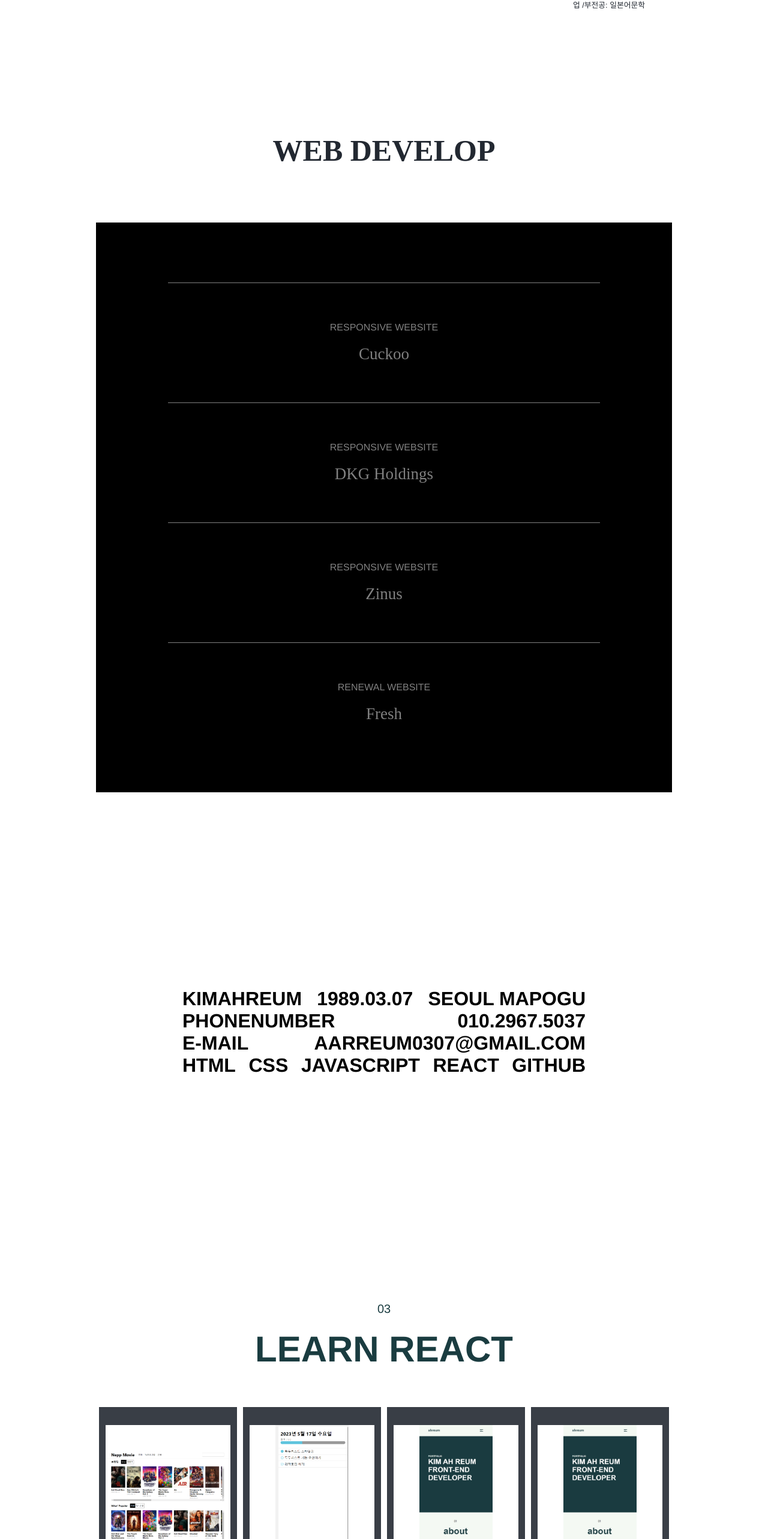
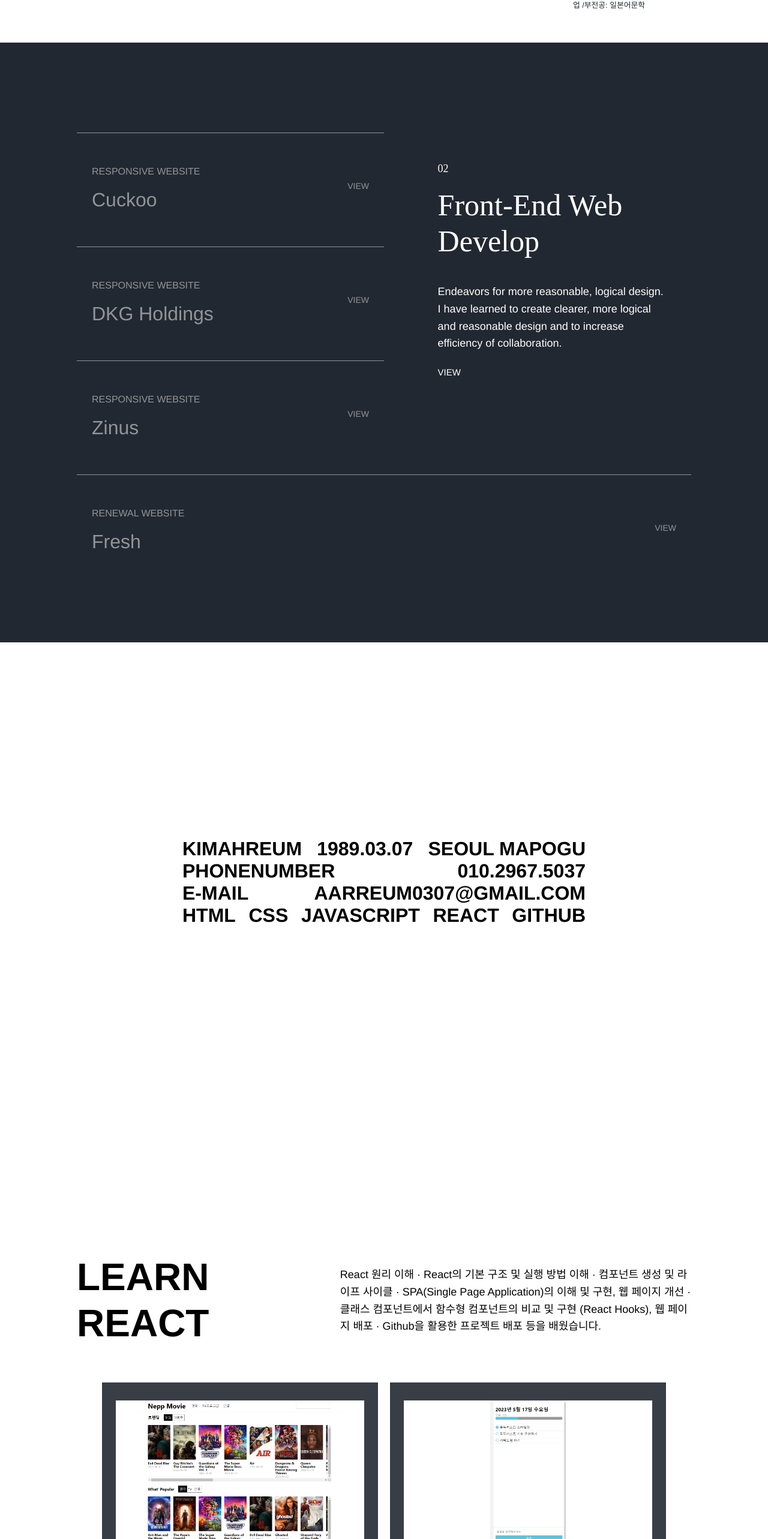
Before and after one commit to KimAhR/aarreumkim, a React (Create React App) app: page / in a window 1280 px wide. Shown: the part 2129-4695 px from the top of the page at 60% size. Built offline with nearby package versions, Linux system fonts and the light colour scheme.

Commit message:
0518 수정

```diff
--- a/src/layouts/main/footer/Footer.jsx
+++ b/src/layouts/main/footer/Footer.jsx
@@ -85,7 +85,7 @@ export default Footer;
 const Container = styled.div`
   width: 100%;
   height: 800px;
-  margin-top: 200px;
+  margin-top: 400px;
 
   background-color: #222831;
   @media ${({ theme }) => theme.device.laptop} {
--- a/src/layouts/main/section/SectionDevelop.jsx
+++ b/src/layouts/main/section/SectionDevelop.jsx
@@ -6,19 +6,25 @@ function SectionDevelop() {
 
   return (
     <Container id="develop">
+      {hover && <BgImg src={process.env.PUBLIC_URL + hover} alt="cuckoo"></BgImg>}
       <Wrap>
-        {hover && <BgImg src={process.env.PUBLIC_URL + hover} alt="cuckoo"></BgImg>}
         <Content>
           <Title>
-            {/* <h3>02</h3> */}
-            <h2>WEB DEVELOP</h2>
+            <h4>02</h4>
+            <h2>Front-End Web Develop</h2>
+            <h3>Endeavors for more reasonable, logical design. I have learned to create clearer, more logical and reasonable design and to increase efficiency of collaboration.</h3>
+            <View>
+              <a href="main">VIEW</a>
+            </View>
           </Title>
           <ContentList>
             <li onMouseOver={() => setHover("/img/main_bg01.jpg")} onMouseOut={() => setHover(null)}>
               <ListTitle>
                 <h3>RESPONSIVE WEBSITE</h3>
                 <h2>Cuckoo</h2>
-
+                <HoverWrap>
+                  <h4>VIEW</h4>
+                </HoverWrap>
                 <a href="https://kimahr.github.io/clonecoding/class/cuckoo"></a>
               </ListTitle>
             </li>
@@ -26,7 +32,9 @@ function SectionDevelop() {
               <ListTitle>
                 <h3>RESPONSIVE WEBSITE</h3>
                 <h2>DKG Holdings</h2>
-
+                <HoverWrap>
+                  <h4>VIEW</h4>
+                </HoverWrap>
                 <a href="https://kimahr.github.io/clonecoding/class/DKG"></a>
               </ListTitle>
             </li>
@@ -34,7 +42,9 @@ function SectionDevelop() {
               <ListTitle>
                 <h3>RESPONSIVE WEBSITE</h3>
                 <h2>Zinus</h2>
-
+                <HoverWrap>
+                  <h4>VIEW</h4>
+                </HoverWrap>
                 <a href="https://kimahr.github.io/clonecoding/class/zinus"></a>
               </ListTitle>
             </li>
@@ -42,7 +52,9 @@ function SectionDevelop() {
               <ListTitle>
                 <h3>RENEWAL WEBSITE</h3>
                 <h2>Fresh</h2>
-
+                <HoverWrap>
+                  <h4>VIEW</h4>
+                </HoverWrap>
                 <a href="https://kimahr.github.io/clonecoding/fresh"></a>
               </ListTitle>
             </li>
@@ -56,10 +68,22 @@ function SectionDevelop() {
 export default SectionDevelop;
 
 const Container = styled.div`
+  position: relative;
   width: 100%;
-  height: 950px;
-  margin-top: 300px;
+  height: 1000px;
+  /* margin: 0 auto; */
+  background: ${({ theme }) => theme.colors.black_color};
 
+  @media ${({ theme }) => theme.device.tablet} {
+    width: 100%;
+    height: 1000px;
+    margin-top: 500px;
+  }
+  @media ${({ theme }) => theme.device.mobile} {
+    width: 100%;
+    height: 770px;
+    margin-top: 650px;
+  }
   @media only screen and (max-width: 600px) {
     width: 100%;
     height: 800px;
@@ -73,7 +97,7 @@ const BgImg = styled.img`
   left: 0;
   width: 100%;
   height: 100%;
-  opacity: 0.3;
+  opacity: 0.2;
 
   overflow: hidden;
   z-index: 1;
@@ -82,10 +106,7 @@ const BgImg = styled.img`
 const Wrap = styled.div`
   position: relative;
   width: 100%;
-  max-width: 75%;
   height: 100%;
-  margin: 0 auto;
-  background: #000;
 `;
 
 const Content = styled.div`
@@ -95,8 +116,8 @@ const Content = styled.div`
   left: 0;
   width: 100%;
   height: 100%;
-
   @media ${({ theme }) => theme.device.mobile} {
+    top: -50px;
   }
   @media only screen and (max-width: 600px) {
   }
@@ -105,62 +126,215 @@ const Content = styled.div`
 const Title = styled.div`
   z-index: 2;
   position: absolute;
-  top: -150px;
+  top: 0;
+  right: 0;
+  margin-left: 50px;
+  width: 43%;
+  padding-top: 100px;
+  @media ${({ theme }) => theme.device.laptop} {
+    z-index: 2;
+    position: absolute;
+    top: 0;
+    right: 0;
+    margin-left: 50px;
+    width: 43%;
+    padding-top: 200px;
+  }
+  @media ${({ theme }) => theme.device.tablet} {
+    z-index: 2;
+    position: absolute;
+    top: 0;
+    right: 0;
+    margin-left: 50px;
+    width: 43%;
+    padding-top: 100px;
+  }
+  @media ${({ theme }) => theme.device.mobile} {
+    z-index: 2;
+    position: absolute;
+    top: -450px;
     right: 10%;
     width: 100%;
     max-width: 80%;
+    padding-top: 100px;
     text-align: center;
+  }
+  @media only screen and (max-width: 600px) {
+  }
 
   h4 {
+    font-weight: 400;
+    color: #fff;
+    font-size: 20px;
+    @media ${({ theme }) => theme.device.laptop} {
+      font-family: "Montserrat";
+      font-weight: 500;
+      color: #fff;
+      font-size: 18px;
+    }
+    @media ${({ theme }) => theme.device.tablet} {
+      font-family: "Montserrat";
+      font-weight: 500;
+      color: #fff;
+      font-size: 18px;
+    }
+    @media ${({ theme }) => theme.device.mobile} {
       font-family: "Montserrat";
       font-weight: 500;
       color: ${({ theme }) => theme.colors.black_color};
       font-size: 18px;
     }
+  }
+
   h2 {
+    width: 60%;
+    font-weight: ${({ theme }) => theme.fonts.weightRegular};
+    color: ${({ theme }) => theme.colors.white_color};
+    font-size: 60px;
+    margin-top: 20px;
+    line-height: 120%;
+    @media ${({ theme }) => theme.device.laptop} {
+      width: 70%;
+      font-family: "Montserrat";
+      font-weight: 500;
+      color: #fff;
+      font-size: 50px;
+      margin-top: 20px;
+      line-height: 120%;
+    }
+    @media ${({ theme }) => theme.device.tablet} {
+      width: 70%;
+      font-family: "Montserrat";
+      font-weight: 500;
+      color: #fff;
+      font-size: 50px;
+      margin-top: 20px;
+      line-height: 120%;
+    }
+    @media ${({ theme }) => theme.device.mobile} {
       display: inline-block;
       width: 100%;
       font-family: "Montserrat";
       font-weight: 700;
       color: ${({ theme }) => theme.colors.black_color};
       font-size: 50px;
-
+      margin-top: 20px;
       line-height: 120%;
     }
+    @media only screen and (max-width: 600px) {
+    }
+  }
   h3 {
+    width: 50%;
+    font-weight: ${({ theme }) => theme.fonts.weightRegular};
+    color: ${({ theme }) => theme.colors.white_color};
+    font-size: ${({ theme }) => theme.fonts.fontSemiMedium};
+    line-height: 160%;
+    margin-top: 40px;
+    @media ${({ theme }) => theme.device.laptop} {
+      width: 70%;
+
+      font-weight: 500;
+      color: #fff;
+      font-size: 18px;
+      line-height: 160%;
+      margin-top: 40px;
+    }
+    @media ${({ theme }) => theme.device.tablet} {
+      width: 70%;
+      font-weight: 500;
+      color: #fff;
+      font-size: 18px;
+      line-height: 160%;
+      margin-top: 40px;
+    }
+    @media ${({ theme }) => theme.device.mobile} {
       display: inline-block;
       width: 100%;
       font-weight: 500;
       color: ${({ theme }) => theme.colors.black_color};
       font-size: 18px;
       line-height: 160%;
+      margin-top: 40px;
+    }
+    @media only screen and (max-width: 600px) {
+    }
+  }
+`;
+
+const View = styled.div`
+  z-index: 3;
+  position: absolute;
+  bottom: -50px;
+  left: 0;
+  display: inline-block;
+  width: auto;
+  height: 25px;
+  /* background: red; */
+  margin-top: 40px;
+  @media ${({ theme }) => theme.device.mobile} {
+    /* z-index: 3;
+    position: relative;
+    display: inline-block;
+    height: 25px;
+    /* background: red; */
+
+    display: none;
+  }
+
+  a {
+    z-index: 2;
+    position: relative;
+    display: inline-block;
+    width: 100%;
+    height: 100%;
+    font-weight: 500;
+    color: #fff;
+    font-size: 15px;
+    transition: all 0.3s;
+    @media ${({ theme }) => theme.device.mobile} {
+      text-align: center;
+      z-index: 2;
+      position: relative;
+      display: inline-block;
+      width: 100%;
+      height: 100%;
+      font-weight: 500;
+      color: #000;
+      font-size: 15px;
+      transition: all 0.3s;
+    }
   }
 `;
 
 const ContentList = styled.ul`
   width: 100%;
-  max-width: 75%;
+  max-width: 74%;
   margin: 0 auto;
   height: 100%;
-  padding-top: 100px;
+  padding-top: 150px;
+
+  @media ${({ theme }) => theme.device.laptop} {
+    width: 100%;
+    max-width: 80%;
+  }
+  @media ${({ theme }) => theme.device.tablet} {
+    padding-top: 120px;
+  }
+  @media ${({ theme }) => theme.device.mobile} {
+    margin-top: 50px;
+  }
 
   li {
     border-top: 1px solid #fff;
-    width: 100%;
-    height: 200px;
+    width: 50%;
+    height: 190px;
     opacity: 0.5;
-    display: flex;
-    flex-direction: column;
-    justify-content: center;
-    align-items: center;
-
     &:hover {
       opacity: 1;
     }
-
     &:last-child {
       width: 100%;
-    }
     }
     a {
       position: absolute;
@@ -169,21 +343,61 @@ const ContentList = styled.ul`
       width: 100%;
       height: 100%;
     }
+    @media ${({ theme }) => theme.device.mobile} {
+      border-top: 1px solid #fff;
+      width: 100%;
+      height: 150px;
+      opacity: 0.5;
+    }
+  }
 `;
 
 const ListTitle = styled.div`
   position: relative;
+  padding-top: 55px;
+  padding-left: 25px;
 
+  @media ${({ theme }) => theme.device.mobile} {
+    position: relative;
+    padding-top: 40px;
+    padding-left: 0;
     text-align: center;
+  }
 
   /* color: #fff; */
 
   h3 {
+    font-weight: ${({ theme }) => theme.fonts.weightSemiRegular};
+    color: ${({ theme }) => theme.colors.white_color};
+    font-size: ${({ theme }) => theme.fonts.fontSmall};
+    @media ${({ theme }) => theme.device.mobile} {
       font-weight: 500;
       color: #fff;
       font-size: 16px;
     }
+  }
   h2 {
+    padding-top: 20px;
+    font-weight: ${({ theme }) => theme.fonts.weightSemiRegular};
+    color: ${({ theme }) => theme.colors.white_color};
+    font-size: ${({ theme }) => theme.fonts.fontMediumLarge};
+    @media ${({ theme }) => theme.device.laptop} {
+      padding-top: 20px;
+
+      font-weight: 500;
+      color: #fff;
+      font-size: 32px;
+      display: inline-block;
+    }
+    @media ${({ theme }) => theme.device.tablet} {
+      padding-top: 20px;
+      font-family: "Montserrat";
+      font-weight: 500;
+      color: #fff;
+      font-size: 32px;
+      display: inline-block;
+    }
+    @media ${({ theme }) => theme.device.mobile} {
       padding-top: 20px;
       font-family: "Montserrat";
       font-weight: 500;
@@ -191,4 +405,23 @@ const ListTitle = styled.div`
       font-size: 27px;
       display: inline-block;
     }
+  }
 `;
+
+const HoverWrap = styled.div`
+  margin-top: -50px;
+  padding-right: 25px;
+  display: flex;
+  justify-content: flex-end;
+
+  h4 {
+    font-weight: 500;
+    color: #fff;
+    font-size: 14px;
+    transition: all 0.3s;
+
+    @media ${({ theme }) => theme.device.mobile} {
+      display: none;
+    }
+  }
+`;
--- a/src/layouts/main/section/SectionProject.jsx
+++ b/src/layouts/main/section/SectionProject.jsx
@@ -31,8 +31,11 @@ function SectionProject() {
     <Container id="project">
       <TitleWrap>
         <Title>
-          <h4>03</h4>
           <h2>LEARN REACT</h2>
+          <h3>
+            React 원리 이해 · React의 기본 구조 및 실행 방법 이해 · 컴포넌트 생성 및 라이프 사이클 · SPA(Single Page Application)의 이해 및 구현, 웹 페이지 개선 · 클래스 컴포넌트에서 함수형 컴포넌트의
+            비교 및 구현 (React Hooks), 웹 페이지 배포 · Github을 활용한 프로젝트 배포 등을 배웠습니다.
+          </h3>
         </Title>
       </TitleWrap>
       <Wrap>
@@ -78,11 +81,6 @@ function SectionProject() {
             </a>
           </Content04>
         </ContentWrap>
-        <p>
-          {" "}
-          React 원리 이해 · React의 기본 구조 및 실행 방법 이해 · 컴포넌트 생성 및 라이프 사이클 · SPA(Single Page Application)의 이해 및 구현, 웹 페이지 개선 · 클래스 컴포넌트에서 함수형 컴포넌트의
-          비교 및 구현 (React Hooks), 웹 페이지 배포 · Github을 활용한 프로젝트 배포 등을 배웠습니다.
-        </p>
       </Wrap>
     </Container>
   );
@@ -92,8 +90,8 @@ export default SectionProject;
 
 const Container = styled.div`
   width: 100%;
-  height: 900px;
-  margin-top: 200px;
+  height: 1100px;
+
   @media only screen and (max-width: 768px) {
     width: 100%;
     height: 1500px;
@@ -104,56 +102,82 @@ const Container = styled.div`
 const Wrap = styled.div`
   position: relative;
   width: 100%;
-  max-width: 75%;
+
   height: 100%;
   margin: 0 auto;
 `;
 
 const TitleWrap = styled.div`
+  z-index: 2;
+
   width: 100%;
   max-width: 75%;
   margin: 0 auto;
+  padding-top: 100px;
+  display: flex;
+  justify-content: space-between;
+
+  @media ${({ theme }) => theme.device.laptop} {
+    z-index: 2;
+    position: relative;
+
+    width: 100%;
+    max-width: 80%;
+    margin: 0 auto;
+    padding-top: 200px;
+    display: flex;
+    justify-content: space-between;
+  }
+  @media ${({ theme }) => theme.device.tablet} {
+    width: 100%;
+    max-width: 80%;
+    display: flex;
+    justify-content: space-between;
+  }
+  @media ${({ theme }) => theme.device.mobile} {
+    display: flex;
+    flex-direction: column;
+    padding-top: 100px;
+  }
 `;
 
 const Title = styled.div`
-  width: 50%;
-  margin: 0 auto;
-  text-align: center;
+  width: 100%;
   display: flex;
-  flex-direction: column;
-  margin-top: -80px;
+
   @media ${({ theme }) => theme.device.laptop} {
-    margin-top: -150px;
-  }
-  @media ${({ theme }) => theme.device.tablet} {
     width: 100%;
   }
-  h4 {
+  h3 {
+    width: 80%;
+
     font-weight: 500;
-    color: ${({ theme }) => theme.colors.main_color};
-    font-size: 20px;
+    color: #000;
+    font-size: 18px;
+    line-height: 160%;
+    margin-top: 40px;
     @media ${({ theme }) => theme.device.mobile} {
       text-align: center;
 
       font-weight: 500;
-      color: ${({ theme }) => theme.colors.main_color};
+      color: #000;
       font-size: 18px;
     }
   }
   h2 {
-    width: 100%;
+    width: 60%;
 
     font-weight: 600;
-    color: ${({ theme }) => theme.colors.main_color};
-    font-size: 60px;
+    color: #000;
+    font-size: 4rem;
     margin-top: 20px;
     line-height: 120%;
 
     @media ${({ theme }) => theme.device.tablet} {
-      width: 70%;
+      width: 100%;
 
       font-weight: 600;
-      color: ${({ theme }) => theme.colors.main_color};
+      color: #000;
       font-size: 50px;
       margin-top: 20px;
       line-height: 120%;
@@ -163,7 +187,7 @@ const Title = styled.div`
       width: 100%;
 
       font-weight: 700;
-      color: ${({ theme }) => theme.colors.main_color};
+      color: #000;
       font-size: 50px;
       margin-top: 20px;
       line-height: 120%;
@@ -173,18 +197,19 @@ const Title = styled.div`
 
 const ContentWrap = styled.ul`
   width: 100%;
+  max-width: 75%;
   padding-top: 50px;
   margin: 0 auto;
   display: flex;
-
+  flex-wrap: wrap;
   justify-content: space-between;
   @media only screen and (max-width: 768px) {
     flex-direction: column;
   }
 
   li {
-    width: 24%;
-    height: 470px;
+    width: 48%;
+    height: 480px;
     margin: 10px auto;
 
     box-sizing: border-box;
```
Lines whose indentation alone changed are shown as unchanged.
